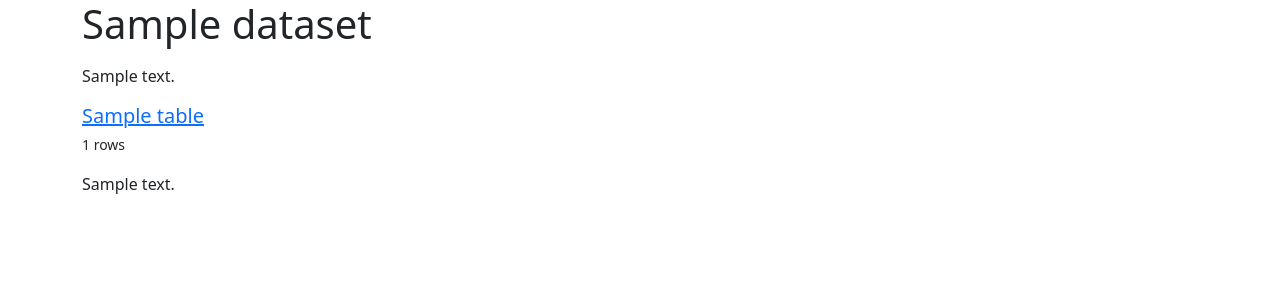
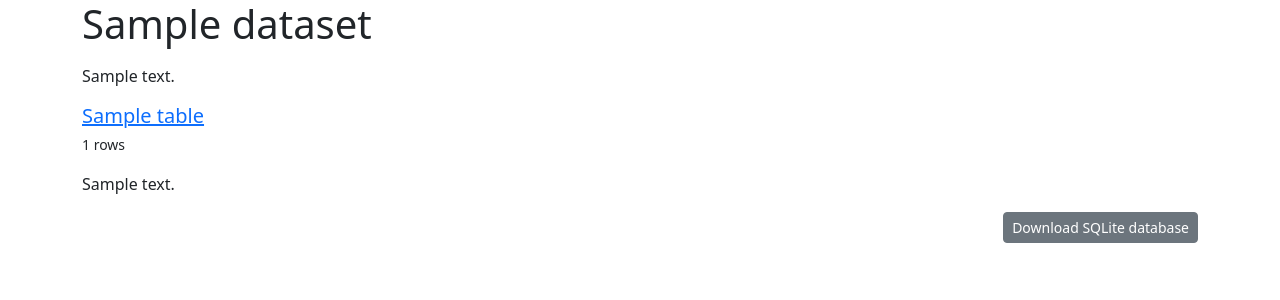
Before and after one commit to okfde/django-datashow, a Django app: template datashow/templates/datashow/dataset_index.html in a window 1280 px wide. Shown: the top 300 px of the page. Run offline with Django 3.2, Linux system fonts and the light colour scheme; the template is opened without the code that fills it: most values are stand-ins (such as "Sample title", 1, 10 or a date in 2020); some libraries are stand-ins or nearby versions.

Commit message:
Add SQLite database download links

```diff
--- a/datashow/templates/datashow/_table.html
+++ b/datashow/templates/datashow/_table.html
@@ -110,7 +110,7 @@
         <div class="col-md-4">
             <div class="d-flex justify-content-end">
                 <a href="{% url "datashow:dataset_table_export" slug=dataset.slug table_slug=table.slug %}?{% querystring %}"
-                   class="btn btn-sm btn-secondary">{% translate "Export CSV" %}</a>
+                   class="btn btn-sm btn-secondary">{% translate "Export view as CSV" %}</a>
             </div>
         </div>
     </div>
--- a/datashow/templates/datashow/dataset_index.html
+++ b/datashow/templates/datashow/dataset_index.html
@@ -14,4 +14,11 @@
         {% if table.description %}<p>{{ table.description|markdownify }}</p>{% endif %}
         {% if not forloop.last %}<hr />{% endif %}
     {% endfor %}
+    <div class="row my-3 justify-content-end">
+        <div class="col-md-8">
+            <div class="d-flex justify-content-end">
+                <a href="{{ dataset.sqlite_file.url }}" class="btn btn-sm btn-secondary">{% translate "Download SQLite database" %}</a>
+            </div>
+        </div>
+    </div>
 {% endblock content %}
```
Also changed, not shown: datashow/templates/datashow/dataset_table.html (+12 -3 lines).
